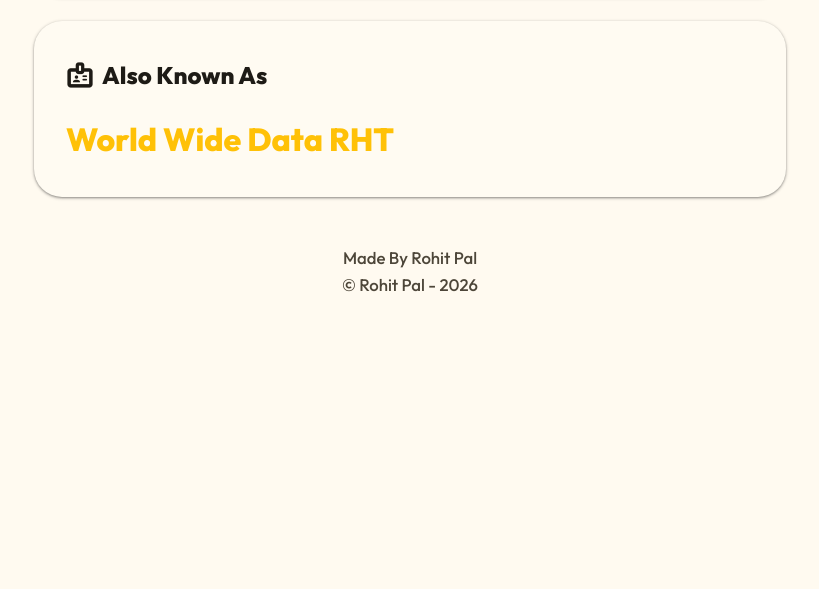
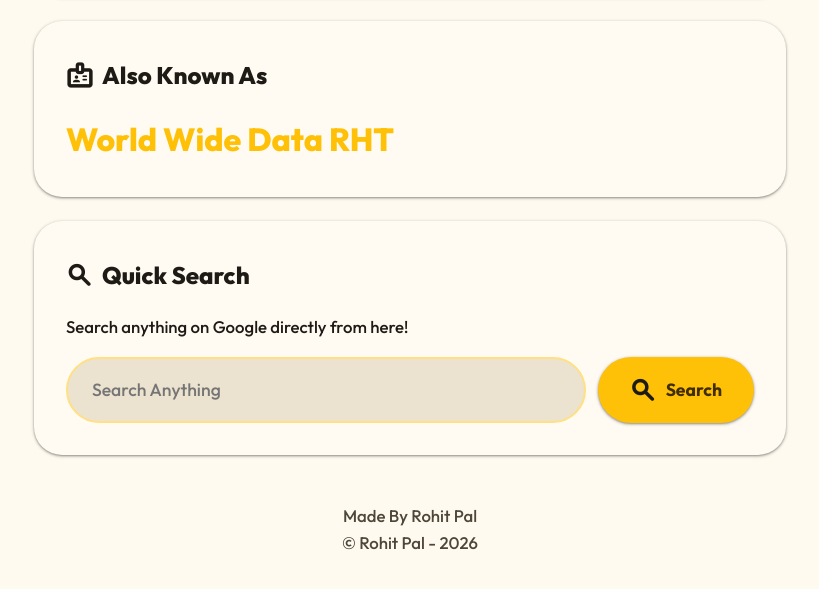
Before and after one commit to RohitPal001/Rohit-Pal-Official-Website, a plain HTML site: page index.html in a window 1280 px wide. Shown: the part 3101-3690 px from the top of the page, without its empty margins (230-1049 px from the left). Before the commit the page ends 3448 px from the top, so only its background shows below. Drawn offline with nearby package versions, Linux system fonts and the light colour scheme.

Commit message:
Google Search Bar Feature Added

```diff
--- a/index.html
+++ b/index.html
@@ -272,6 +272,40 @@
             object-fit: cover;
         }
 
+        /* Search Section Styling */
+        .search-form {
+            display: flex;
+            gap: 12px;
+            margin-top: 16px;
+        }
+        .search-input {
+            flex: 1;
+            padding: 16px 24px;
+            border-radius: 9999px; /* Pill shape */
+            border: 2px solid var(--md-sys-color-primary-container);
+            background-color: var(--md-sys-color-surface-variant);
+            color: var(--md-sys-color-on-surface);
+            font-size: 1.1rem;
+            font-weight: 500;
+            outline: none;
+            transition: all 0.3s ease;
+            font-family: 'Outfit', sans-serif;
+        }
+        .search-input:focus {
+            border-color: var(--md-sys-color-primary);
+            background-color: var(--md-sys-color-surface);
+            box-shadow: 0 0 0 4px var(--md-sys-color-primary-container);
+        }
+        /* Make search form responsive for smaller phones */
+        @media (max-width: 500px) {
+            .search-form {
+                flex-direction: column;
+            }
+            .search-form .m3-btn {
+                width: 100%;
+            }
+        }
+
         /* Lists */
         ul.styled-list {
             list-style: none;
@@ -476,6 +510,19 @@
             <h1 style="color: var(--md-sys-color-primary); font-size: 2rem; margin-top: 0;">World Wide Data RHT</h1>
         </div>
 
+        <!-- Search Box -->
+        <div class="m3-card">
+            <h2><span class="icon">search</span> Quick Search</h2>
+            <p>Search anything on Google directly from here!</p>
+            <!-- Native HTML form directly queries Google -->
+            <form action="https://www.google.com/search" method="GET" target="_blank" class="search-form">
+                <input type="text" name="q" placeholder="Search Anything" class="search-input" required autocomplete="off">
+                <button type="submit" class="m3-btn">
+                    <span class="icon">search</span> Search
+                </button>
+            </form>
+        </div>
+
         <!-- Footer -->
         <footer>
             <p>Made By Rohit Pal</p>
```
